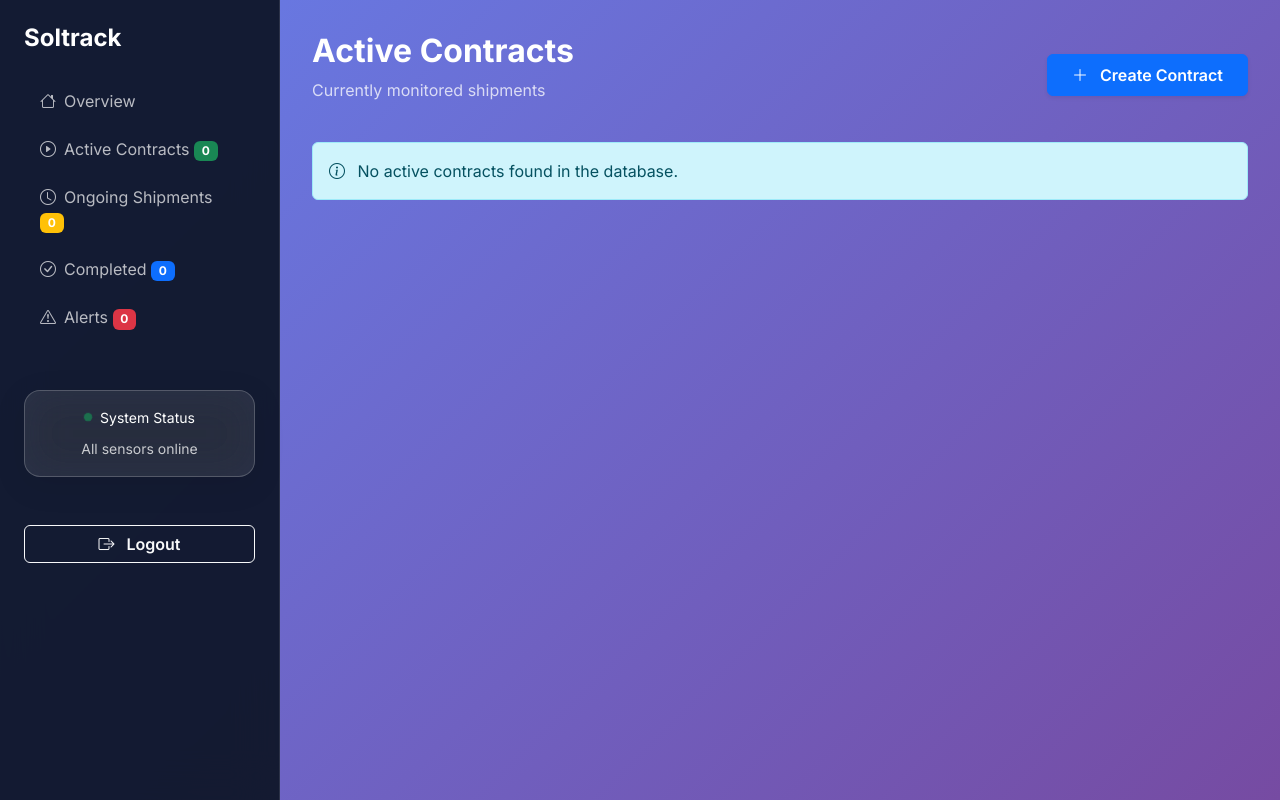
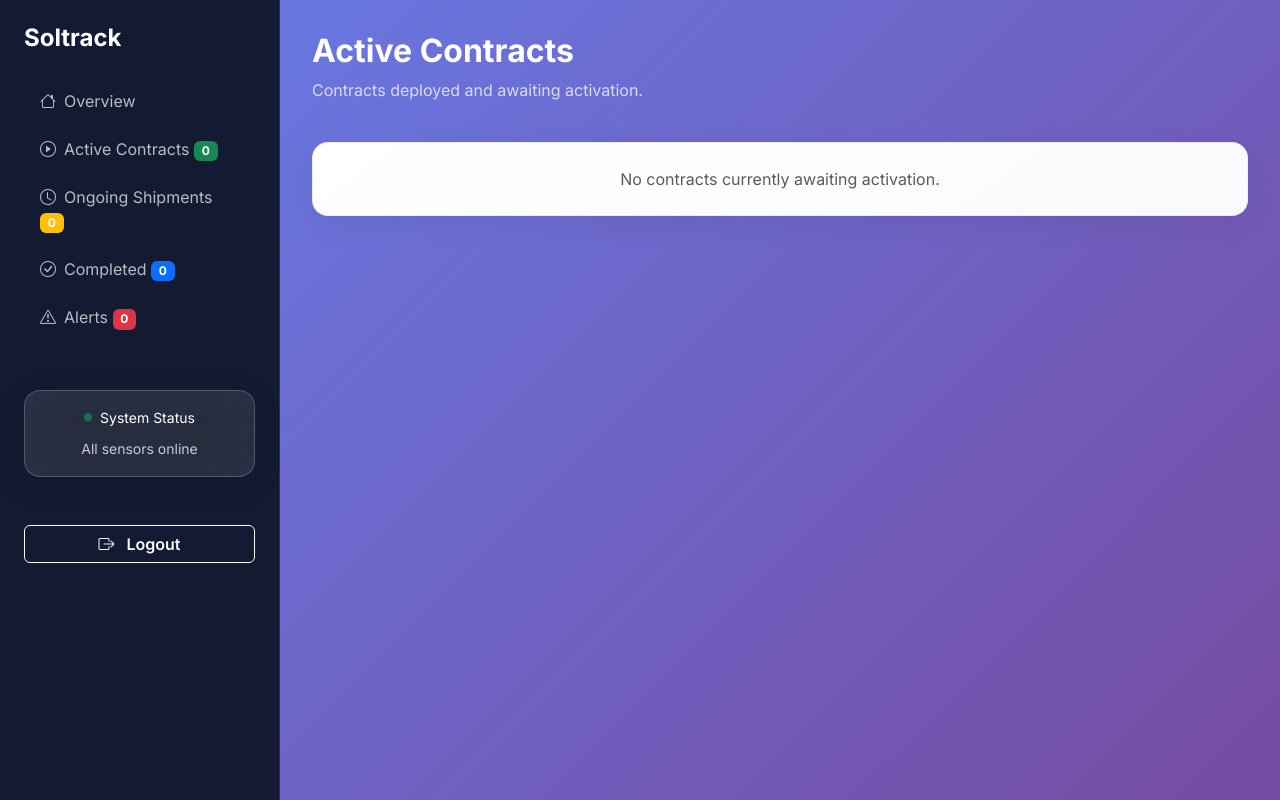
Before and after one commit to AldrinMedina/SolTrack-Django, a Django app: page /dashboard/active/ in a window 1280 px wide. Run offline with Django 5.2, Linux system fonts and the light colour scheme; data that the repository does not hold is empty; parts of the project's set-up code (start-up, migrations or seed data) failed here and were passed over.

Commit message:
Add files via upload

```diff
--- a/templates/dashboard/active.html
+++ b/templates/dashboard/active.html
@@ -6,8 +6,9 @@
     <div class="d-flex justify-content-between align-items-center mb-4">
         <div>
             <h2 class="fw-bold text-white mb-2">Active Contracts</h2>
-            <p class="text-white opacity-75">Currently monitored shipments</p>
+            <p class="text-white opacity-75">Contracts deployed and awaiting activation.</p>
         </div>
+        {% if role == 'buyer' %}
         <div>
            <button
             type="button"
@@ -18,6 +19,7 @@
             <i class="bi bi-plus-lg me-2"></i> Create Contract
         </button>
         </div>
+        {% endif %}
     </div>
 
     <div class="row">
@@ -33,61 +35,56 @@
                             <th class="px-4 py-3">Seller</th>
                             <th class="px-4 py-3">Contract Address</th>
                             <th class="px-4 py-3">Quantity</th>
-                            <th class="px-4 py-3">Payment (ETH)</th>
+                            <th class="px-4 py-3">Price (ETH)</th>
+                            <th class="px-4 py-3 text-center">Actions</th>
                         </tr>
                     </thead>
                     <tbody>
-                        {% for item in contracts %}
-                        {% with contract=item.contract status_class=item.status_class buyer_name=item.buyer_name seller_name=item.seller_name%}
+                        {% for contract in contracts %}
                         <tr>
-                            <td class="px-4 py-3">
-                                <div class="d-flex align-items-center gap-2">
-                                    <span class="badge bg-{{ status_class }} px-3 py-2 rounded-pill">{{ item.status }}</span>
-                                    {% if item.status == 'Alert' %}
-                                        <i class="bi bi-exclamation-triangle text-{{ status_class }}"></i>
-                                    {% else %}
-                                        <div class="pulse-dot bg-{{ status_class }} rounded-circle" style="width: 8px; height: 8px;"></div>
-                                    {% endif %}
-                                </div>
+                            <td class="px-4 py-2">
+                                <span class="badge bg-warning text-dark">{{ contract.status }}</span>
                             </td>
-                            <td class="px-4 py-3">
-                                <span class="fw-bold text-dark">{{ contract.product_name }}</span>
+                            <td class="px-4 py-2">{{ contract.buyer.full_name }}</td>
+                            <td class="px-4 py-2">{{ contract.seller.full_name }}</td>
+                            <td class="px-4 py-2 text-truncate" style="max-width: 150px;">
+                                <a href="#" title="{{ contract.contract_address }}">{{ contract.contract_address|truncatechars:10 }}</a>
                             </td>
-                            <td class="px-4 py-3">
-                                <div>
-                                    <div class="fw-semibold text-dark">{{ item.buyer_name|default:"N/A"|truncatechars:15 }}</div>
-                                </div>
-                            </td>
-                            <td class="px-4 py-3">
-                                <div>
-                                    <div class="fw-semibold text-dark">{{ item.seller_name|default:"N/A"|truncatechars:15 }}</div>
-                                </div>
-                            </td>
-                            <td class="px-4 py-3">
-                                {% if contract.contract_address and contract.contract_address != '0x' %}
-                                    <code class="text-truncate d-block fw-semibold text-dark" style="font-size: 0.85rem; max-width: 180px;">
-                                        {{ contract.contract_address|truncatechars:20 }}
-                                    </code>
+                            <td class="px-4 py-2">{{ contract.quantity }}</td>
+                            <td class="px-4 py-2">{{ contract.price }}</td>
+
+                            <!-- ACTIONS COLUMN -->
+                            <td class="px-4 py-2 text-center">
+                                {% if user_role == 'seller' and contract.status == 'Active' %}
+                                    <!-- Activation form -->
+                                    <form method="POST" action="{% url 'activate_contract' contract.contract_id %}" class="d-inline">
+                                        {% csrf_token %}
+
+                                        <!-- Hidden inputs for Seller's DB location (Start Coords) -->
+                                        <!-- These values are passed to the 'activate_contract' view for start_coords -->
+                                        <input type="hidden" name="client_lat" value="{{ contract.seller.latitude }}">
+                                        <input type="hidden" name="client_lon" value="{{ contract.seller.longitude }}">
+
+                                        <button
+                                            type="submit"
+                                            class="btn btn-sm btn-success fw-semibold shadow-sm"
+                                            title="Initiate payment transfer and start GPS tracking."
+                                        >
+                                            <i class="bi bi-play-circle me-1"></i> Activate Shipment
+                                        </button>
+                                    </form>
                                 {% else %}
-                                    <span class="text-danger fw-semibold" style="font-size: 0.85rem;">Not Deployed</span>
+                                    <span class="text-muted fst-italic">No action needed</span>
                                 {% endif %}
                             </td>
-                            <td class="px-4 py-3">
-                                <span class="text-dark">{{ contract.quantity|default:"N/A" }}</span>
-                            </td>
-                            <td class="px-4 py-3">
-                                <span class="fw-semibold text-dark">{{ contract.price|default:"N/A" }}</span>
-                            </td>
                         </tr>
-                        {% endwith %}
                         {% endfor %}
                     </tbody>
                 </table>
             </div>
             {% else %}
-            <div class="alert alert-info" role="alert">
-                <i class="bi bi-info-circle me-2"></i>
-                No active contracts found in the database.
+            <div class="card card-modern p-4 text-center">
+                <p class="mb-0 text-muted">No contracts currently awaiting activation.</p>
             </div>
             {% endif %}
         </div>
@@ -159,4 +156,6 @@
     </div>
 </div>
 
+
+
 {% endblock %}
```
